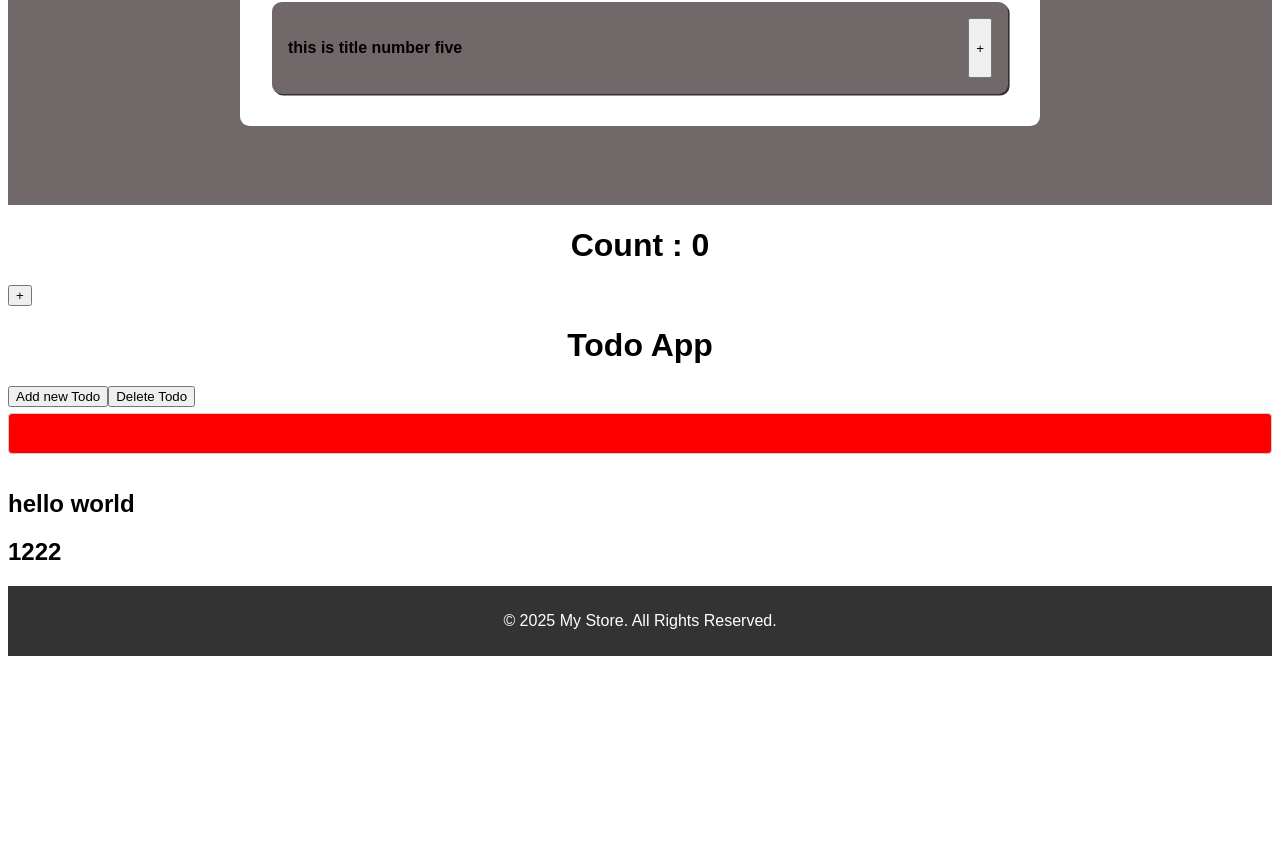
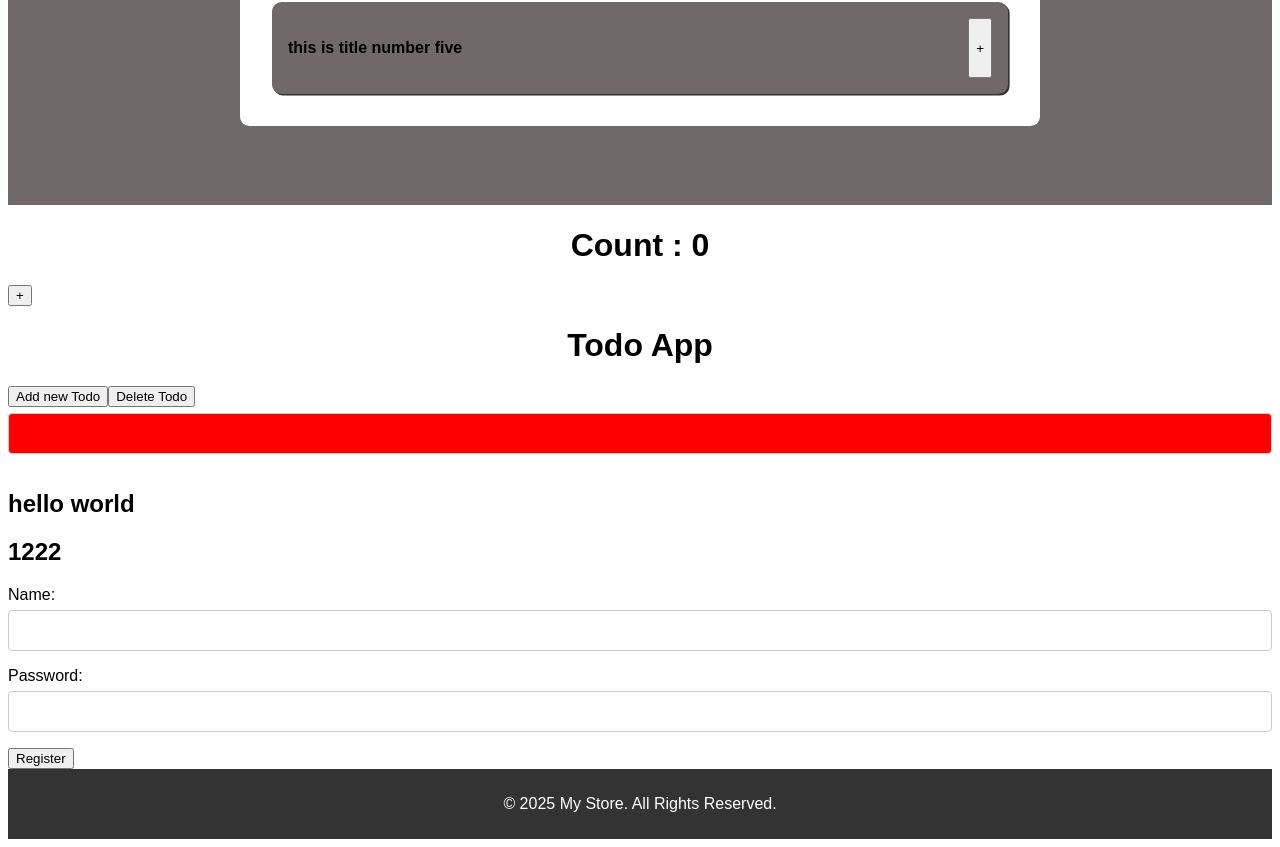
Before and after one commit to haidercse/React_ProductList, a React (Vite) app: page / in a window 1280 px wide. Shown: the part 2841-3688 px from the top of the page. Before the commit the page ends 3505 px from the top, so only its background shows below. Built offline with nearby package versions, Linux system fonts and the light colour scheme.

Commit message:
use ref in react

```diff
--- a/src/App.jsx
+++ b/src/App.jsx
@@ -22,6 +22,7 @@ import ToasterMessage from "./components/Toastify/ToasterMessage.jsx";
 import DynamicStyling from "./components/DynamicStyling/DynamicStyling.jsx";
 import Table_tab from "./components/Table_fragment/Table_tab.jsx";
 import Users from "./components/PropTypes/Users_types.jsx";
+import UserForm from "./components/Hook/RefUse/UserForm.jsx";
 
 
 function App() {
@@ -53,6 +54,7 @@ function App() {
         <DynamicStyling />
         {/* <Table_tab /> */}
         <Users />
+        <UserForm />
         <Footer />
       </div>
     </>
--- /dev/null
+++ b/src/components/Hook/RefUse/UserForm.jsx
@@ -0,0 +1,33 @@
+import React, { useRef } from "react";
+
+const UserForm = () => {
+  const userNameRef = useRef();
+  const userPasswordRef = useRef();
+  const handleSubmit = (e) => {
+    e.preventDefault();
+    const userName = userNameRef.current.value;
+    const userPassword = userPasswordRef.current.value;
+    console.log({userName,userPassword});
+
+
+  };
+  return (
+    <>
+      <form action="" onSubmit={handleSubmit}>
+        <div>
+          <label htmlFor="name">Name: </label>
+          <input type="text" name="name" id="name" ref={userNameRef}/>
+        </div>
+        <div>
+          <label htmlFor="password">Password: </label>
+          <input type="text" name="password" id="password" ref={userPasswordRef} />
+        </div>
+        <div>
+          <button type="submit">Register</button>
+        </div>
+      </form>
+    </>
+  );
+};
+
+export default UserForm;
```
